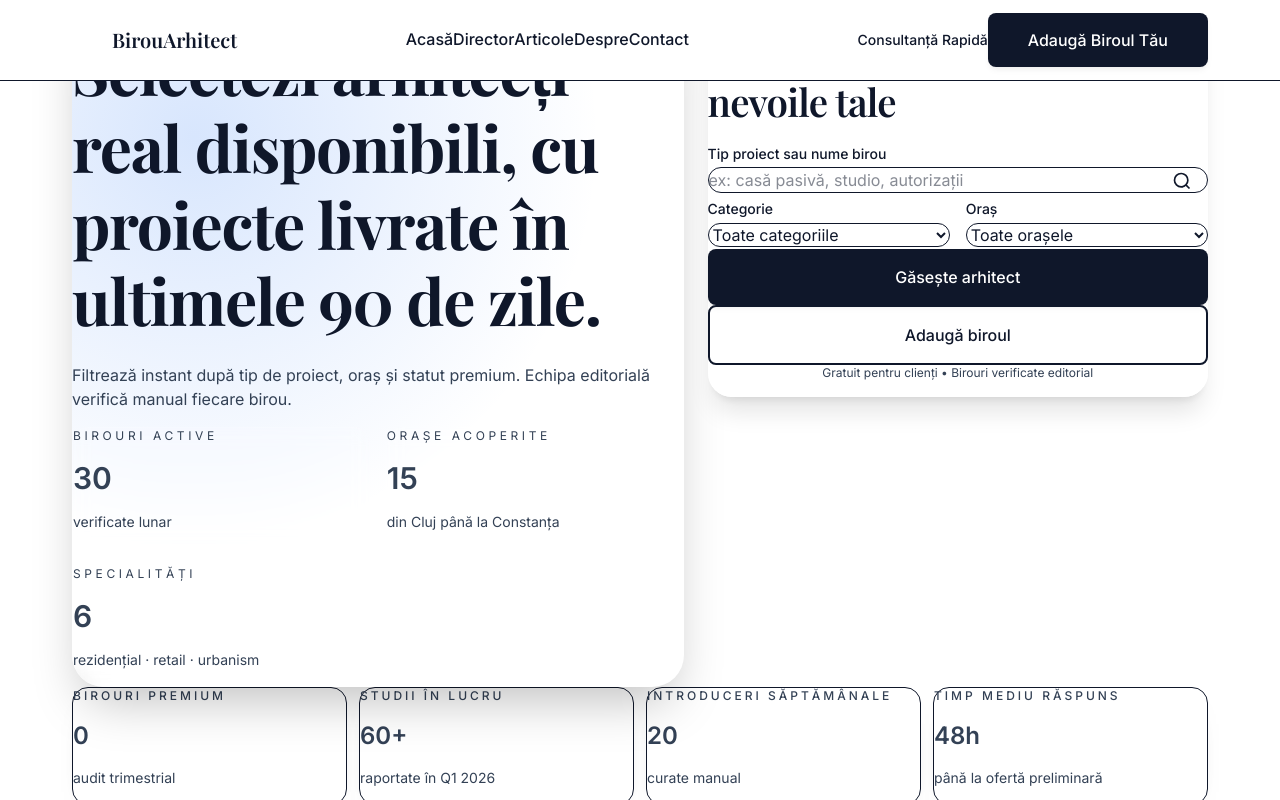
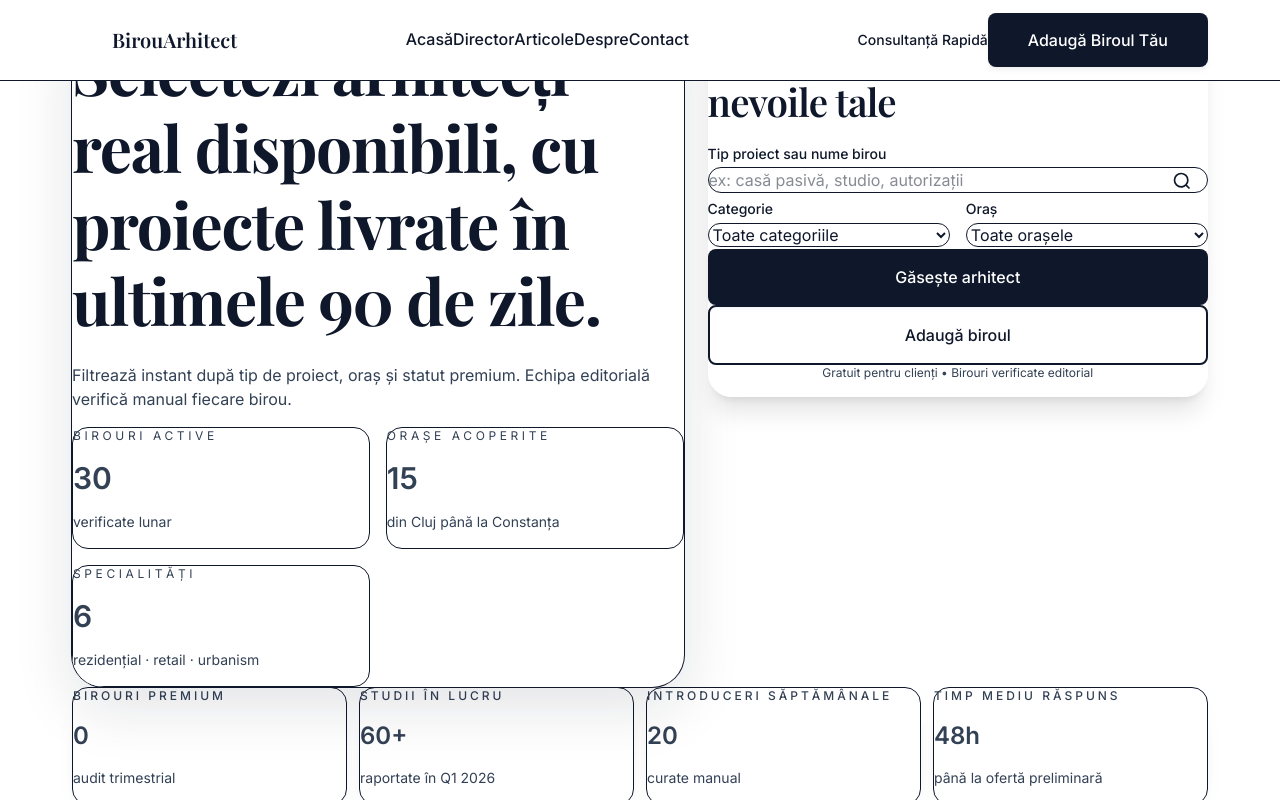
Before and after one commit to openlend/birouarhitect, a Next.js app: page /directory in a window 1280 px wide. Shown: the top 800 px of the page. Built offline with nearby package versions, Linux system fonts and the light colour scheme; a web font is replaced by a local one.

Commit message:
ui(directory): switch hero to clean white premium style

```diff
--- a/src/app/directory/DirectoryClient.tsx
+++ b/src/app/directory/DirectoryClient.tsx
@@ -164,25 +164,25 @@ export default function DirectoryClient() {
   );
 
   return (
-    <section className="bg-slate-50 pb-20 pt-8">
+    <section className="bg-white pb-20 pt-10">
       <div className="container-premium space-y-10">
         <div className="grid gap-6 lg:grid-cols-[1.1fr_0.9fr] lg:items-start">
-          <div className="relative overflow-hidden rounded-[32px] bg-gradient-to-br from-slate-900 via-slate-800 to-blue-900 p-8 text-white shadow-2xl">
-            <div className="absolute inset-0 opacity-40" style={{ backgroundImage: 'radial-gradient(circle at 20% 20%, rgba(59,130,246,0.5), transparent 55%)' }} />
+          <div className="relative overflow-hidden rounded-[32px] bg-white p-8 text-slate-900 shadow-[0_20px_60px_rgba(15,23,42,0.12)] ring-1 ring-slate-200">
+            <div className="absolute inset-0 bg-gradient-to-br from-slate-50 via-white to-slate-50" />
             <div className="relative space-y-6">
-              <p className="text-xs font-semibold uppercase tracking-[0.4em] text-blue-200">Director premium · România</p>
+              <p className="text-xs font-semibold uppercase tracking-[0.4em] text-slate-500">Director premium · România</p>
               <h1 className="font-serif text-3xl leading-snug sm:text-4xl">
                 Selectezi arhitecți real disponibili, cu proiecte livrate în ultimele 90 de zile.
               </h1>
-              <p className="text-base text-slate-200">
+              <p className="text-base text-slate-600">
                 Filtrează instant după tip de proiect, oraș și statut premium. Echipa editorială verifică manual fiecare birou.
               </p>
               <div className="grid gap-4 sm:grid-cols-2">
                 {heroStats.map((stat) => (
-                  <div key={stat.label} className="rounded-2xl border border-white/10 bg-white/10 p-4 backdrop-blur">
-                    <p className="text-xs uppercase tracking-[0.3em] text-blue-100">{stat.label}</p>
+                  <div key={stat.label} className="rounded-2xl border border-slate-200 bg-slate-50 p-4">
+                    <p className="text-xs uppercase tracking-[0.3em] text-slate-500">{stat.label}</p>
                     <p className="mt-1 text-3xl font-semibold">{stat.value}</p>
-                    <p className="text-sm text-slate-200">{stat.helper}</p>
+                    <p className="text-sm text-slate-600">{stat.helper}</p>
                   </div>
                 ))}
               </div>
```
